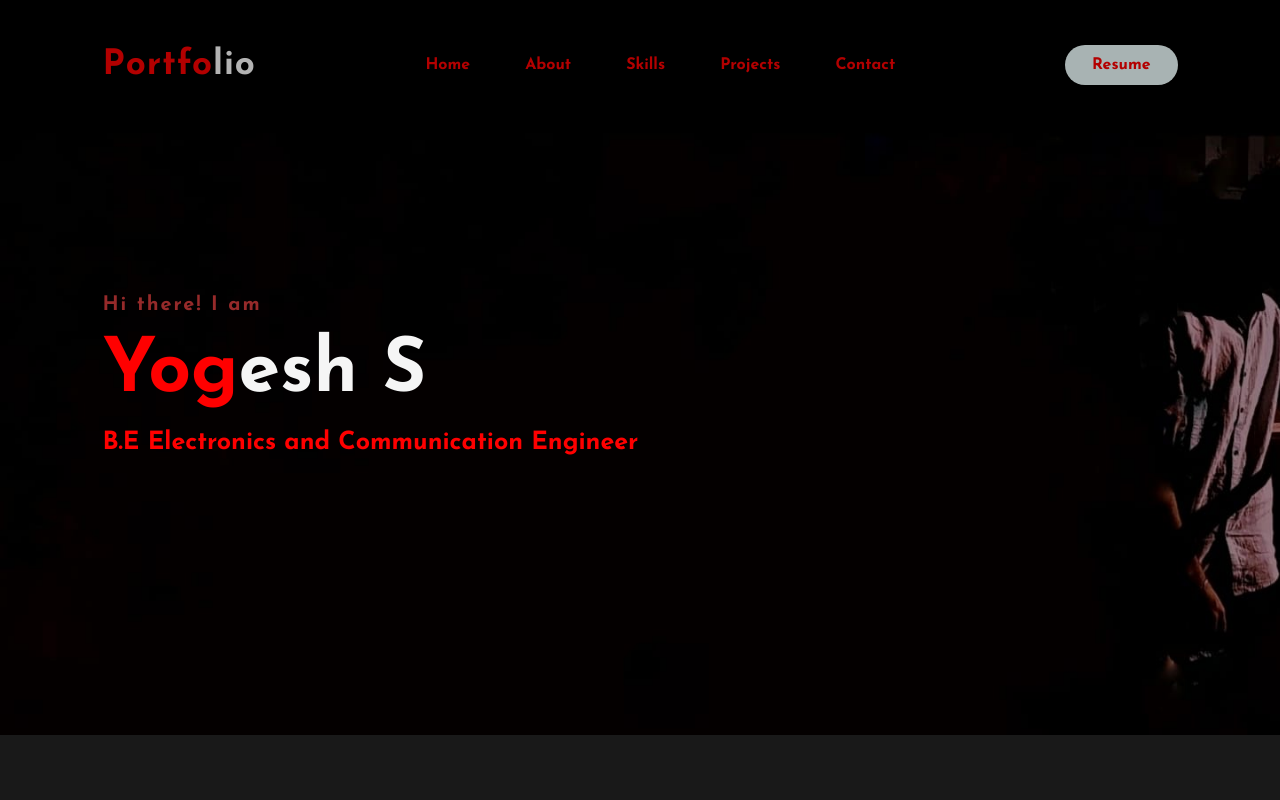
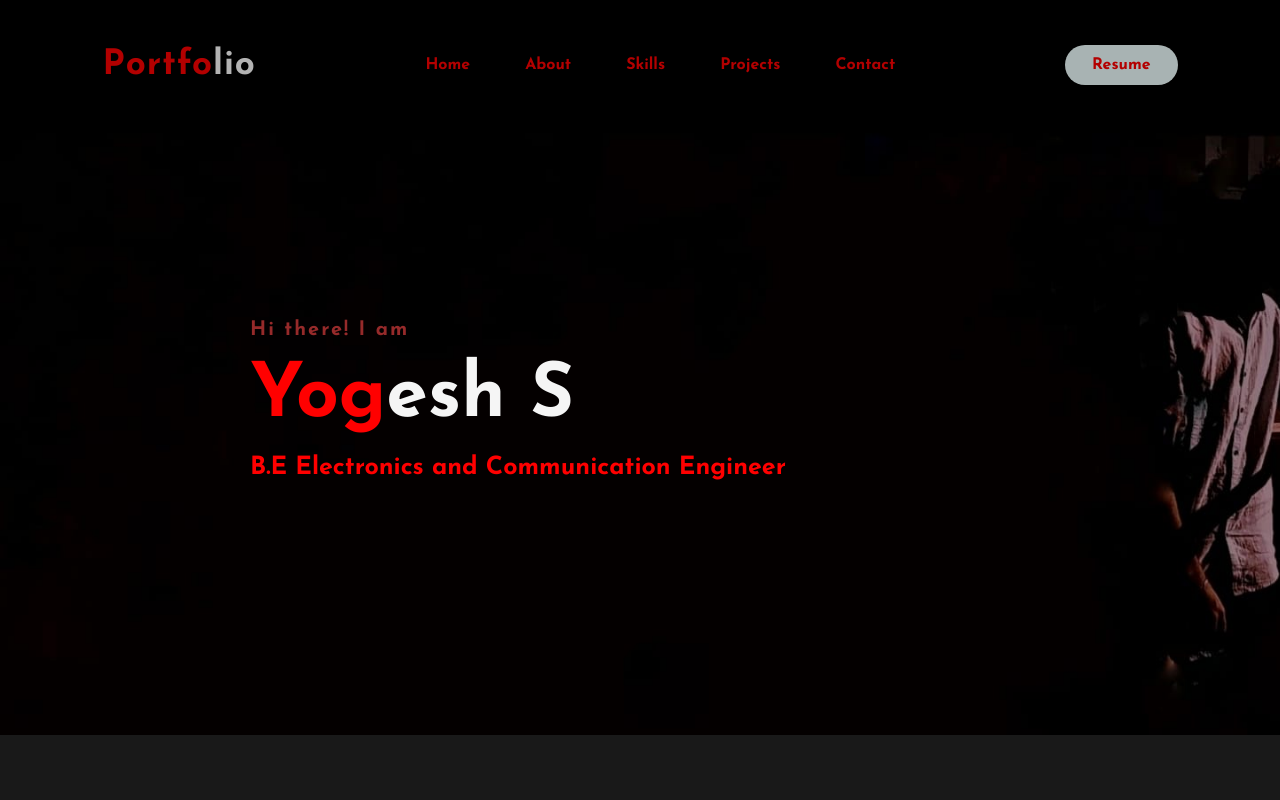
Before and after one commit to yogesh-18/portfolio, a plain HTML site: page index.html in a window 1280 px wide. Shown: the top 800 px of the page. Drawn offline with Linux system fonts and the light colour scheme.

Commit message:
Update style.css

```diff
--- a/style.css
+++ b/style.css
@@ -66,10 +66,11 @@ nav ul li a:hover{
     transform: scale(1.2);
 }
 .content{
-    position: absolute;
+    position:sticky;
     top: 50%;
     left: 8%;
     transform: translateY(-50%);
+    margin-left: 250px;
 }
 h1{
     color: red;
```
